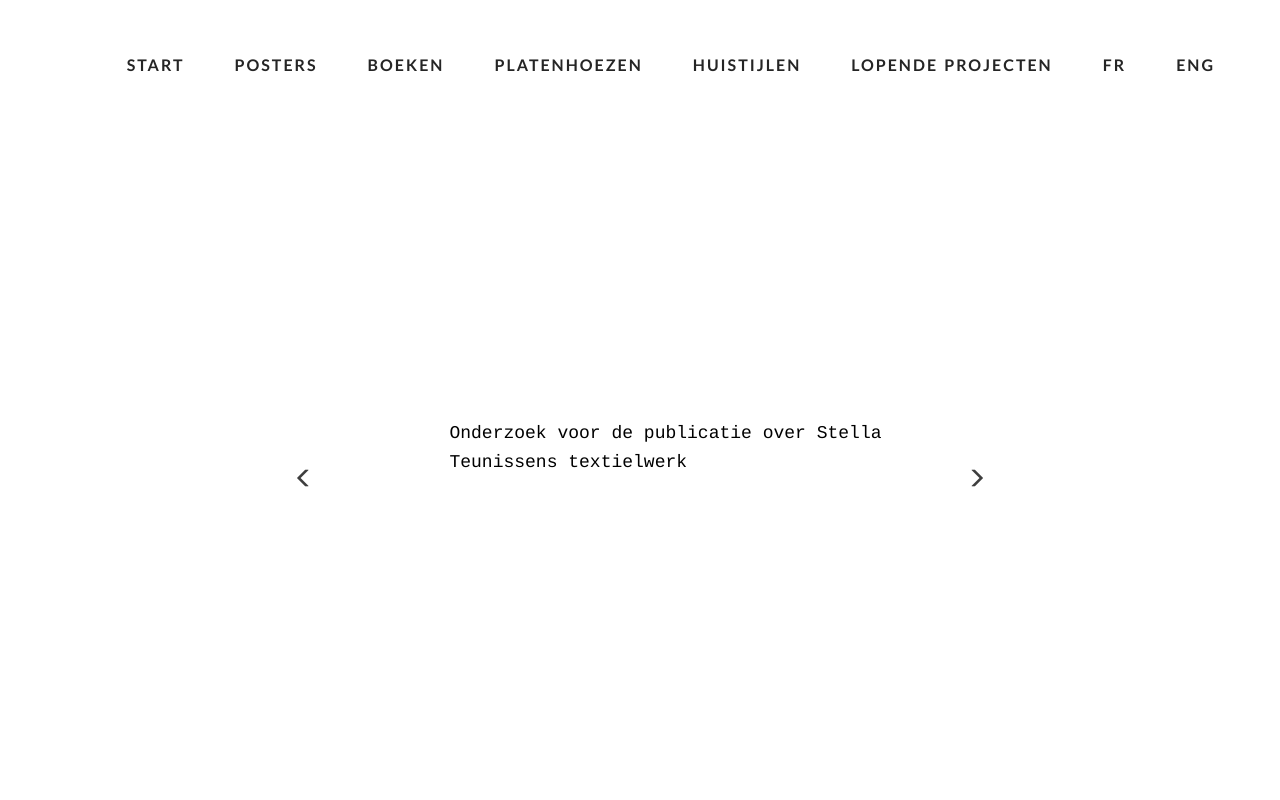
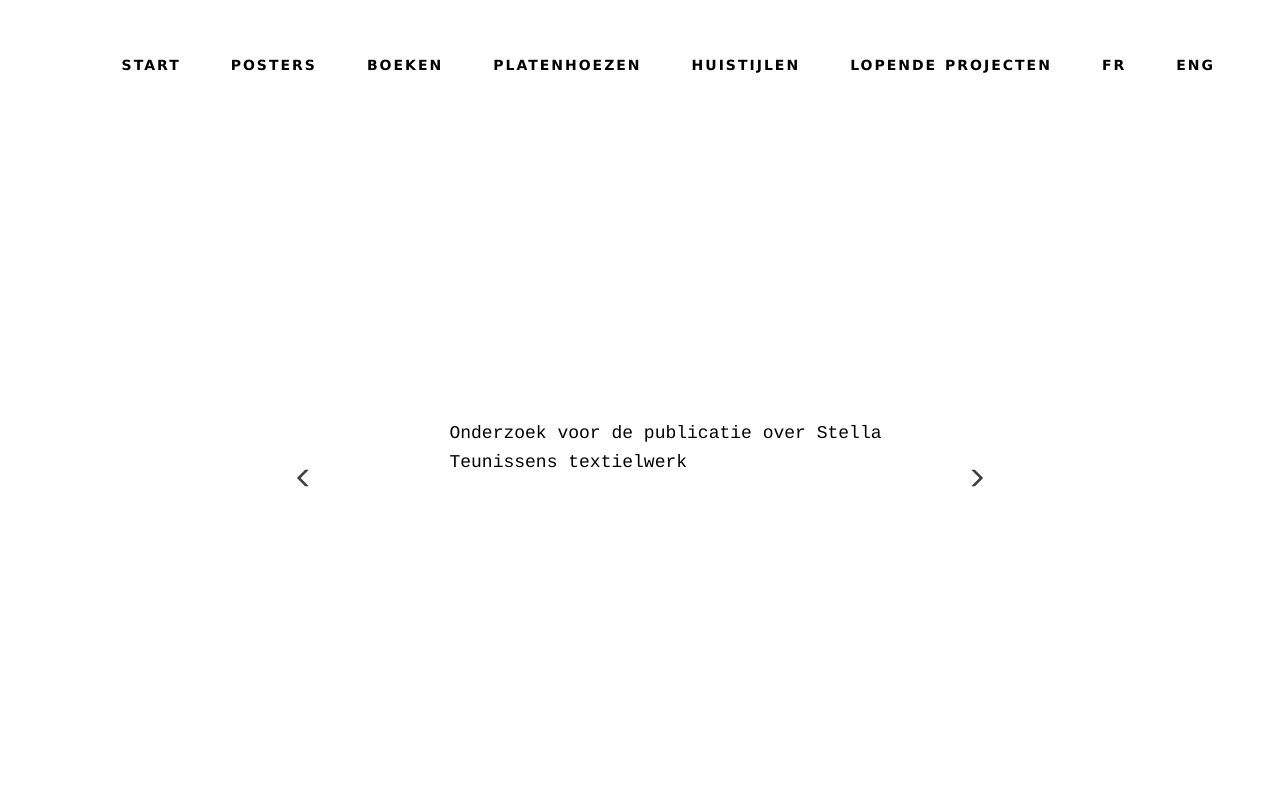
Before and after one commit to cthms/publicatie_nl, a plain HTML site: page WIP.html in a window 1280 px wide. Shown: the top 800 px of the page. Drawn offline with Linux system fonts and the light colour scheme.

Commit message:
aanpassing16.05_2

```diff
--- a/aanpassingen.css
+++ b/aanpassingen.css
@@ -27,6 +27,10 @@ body,
 								color:black;
 }
 
+#menu-34 .mbr-navbar__items a {font-family: 'verdana', sans-serif;
+								font-size: 14px;
+								color:black;
+}
 
 .mbr-buttons {margin-left: -50px;
 				margin-top:5px;
```
